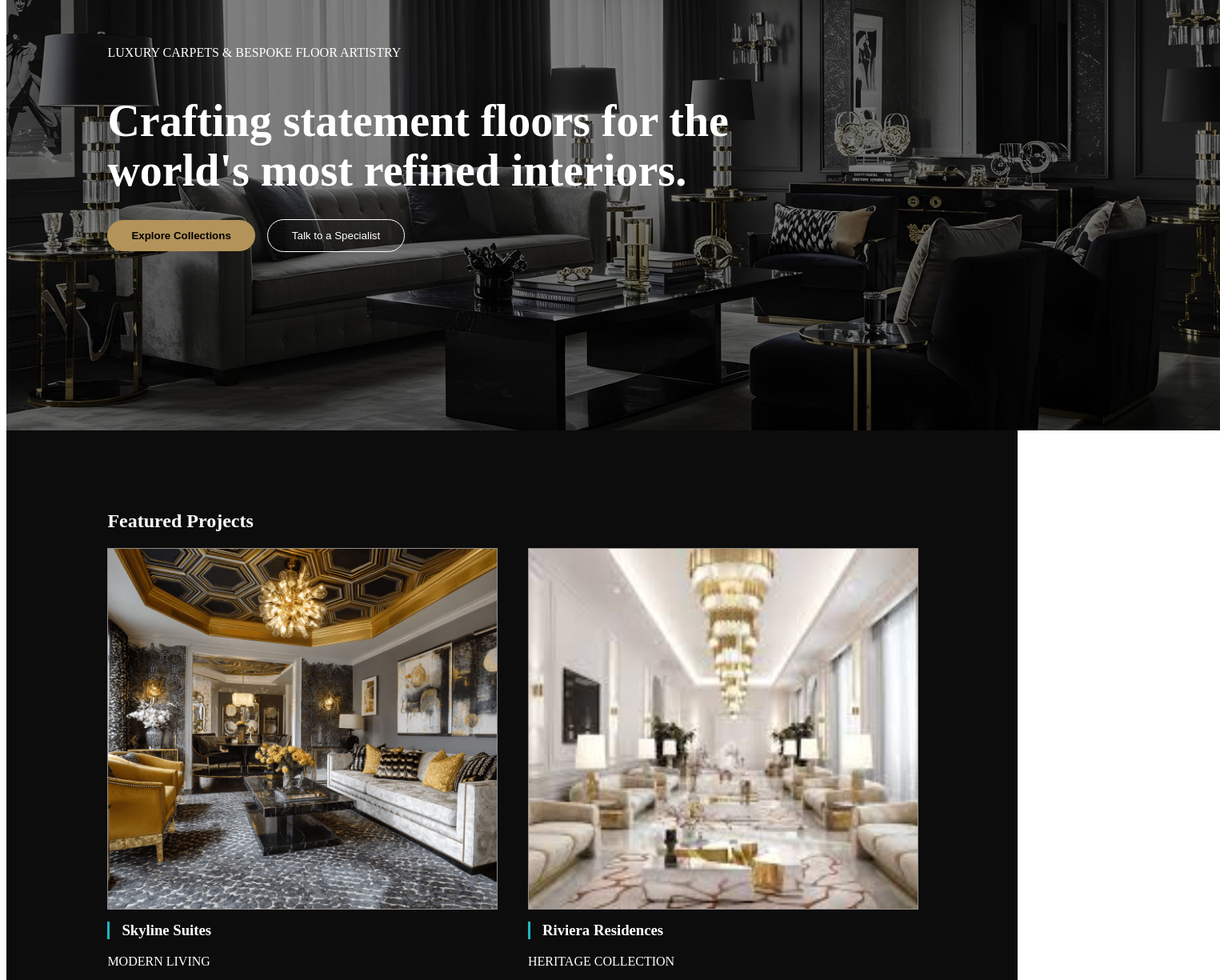
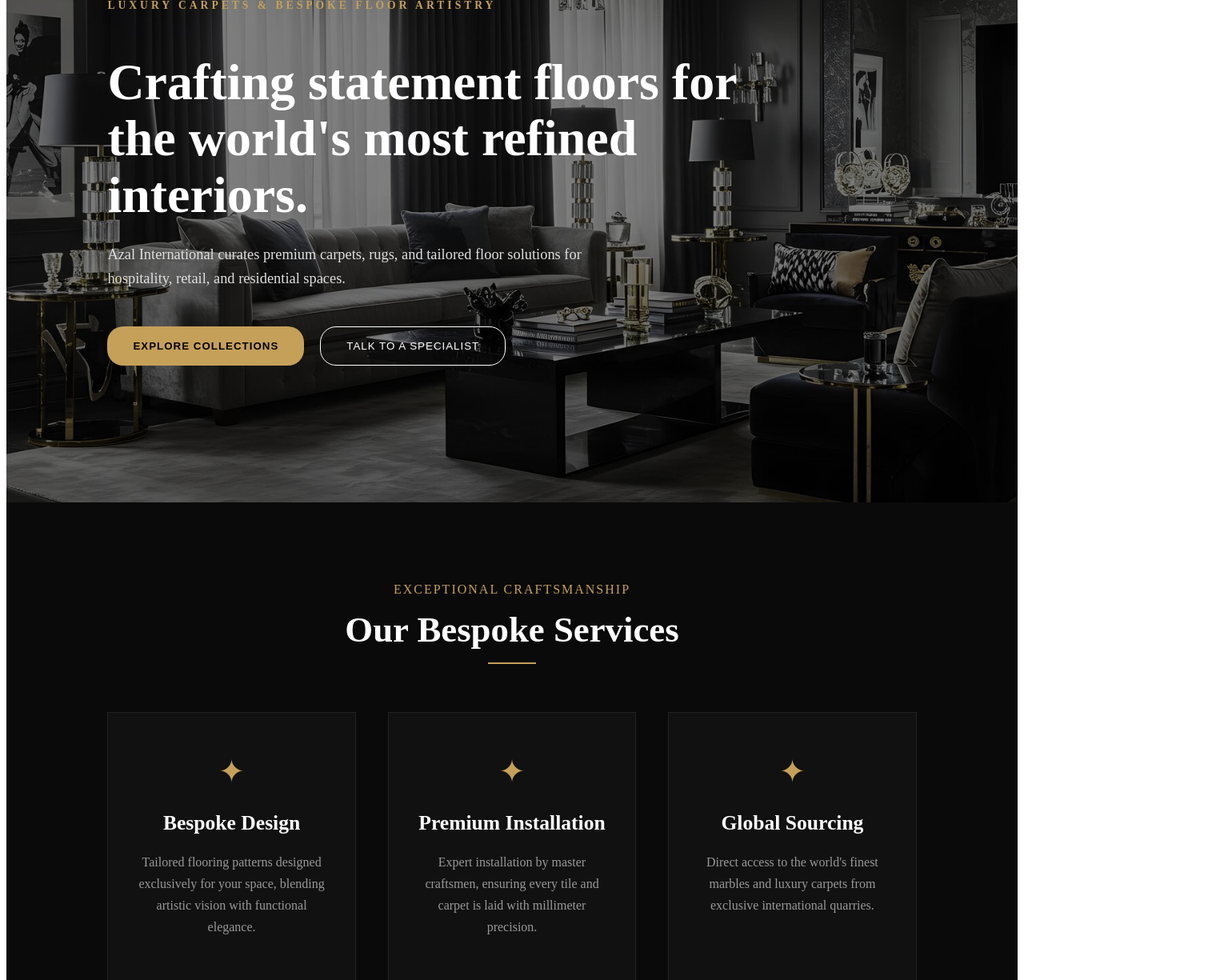
Before and after one commit to Shikha-upadhyay3/azal-international, a React (Vite) app: page / in a window 1280 px wide. Shown: the part 260-1485 px from the top of the page at 80% size, 1525 px wide, since content can reach past the window. Built offline with nearby package versions, Linux system fonts and the light colour scheme.

Commit message:
Fixed background image and added luxury services

```diff
--- a/src/pages/Home.css
+++ b/src/pages/Home.css
@@ -1,76 +1,126 @@
 .home-container {
-    background: #0c0c0c;
-    width: 100%;
-    color: #fff;
+  background-color: #000;
+  overflow-x: hidden;
 }
 
-/* Hero Image Section Fix */
-.home-hero {
-  height: 90vh; /* Puri screen lega */
+/* Hero Section with Background Image */
+.hero-section {
+  height: 100vh; /* Full screen height */
   width: 100%;
-  background: linear-gradient(rgba(0,0,0,0.5), rgba(0,0,0,0.5)),
-              url('/hero.jpg'); /* Public folder se image uthayega */
+  position: relative;
+  /* Path update: Agar image public folder mein hai toh '/hero.jpg' use karein */
+  background-image: url('/hero.jpg');
   background-size: cover;
   background-position: center;
-  background-repeat: no-repeat;
   display: flex;
   align-items: center;
   padding: 0 10%;
 }
 
+/* Dark Overlay for Luxury Feel */
+.hero-overlay {
+  position: absolute;
+  top: 0;
+  left: 0;
+  width: 100%;
+  height: 100%;
+  background: rgba(0, 0, 0, 0.5); /* 50% darkness */
+  z-index: 1;
+}
+
+.hero-content {
+  position: relative;
+  z-index: 2; /* Text overlay ke upar rahega */
+  max-width: 850px;
+}
+
+.hero-subtitle {
+  color: #c5a059;
+  letter-spacing: 4px;
+  font-size: 0.85rem;
+  font-weight: 600;
+  display: block;
+  margin-bottom: 15px;
+}
+
 .hero-title {
-  font-size: 3.5rem;
-  font-weight: 700;
+  color: #fff;
+  font-size: clamp(2.5rem, 5vw, 4.5rem);
+  margin-bottom: 25px;
   line-height: 1.1;
-  max-width: 850px;
-  margin-bottom: 30px;
+  font-family: 'Playfair Display', serif;
+}
+
+.hero-description {
+  color: #dfdfdf;
+  font-size: 1.15rem;
+  margin-bottom: 45px;
+  max-width: 650px;
+  line-height: 1.6;
+}
+
+/* Buttons */
+.hero-btns {
+  display: flex;
+  gap: 20px;
 }
 
 .btn-gold {
-  background: #b39359;
+  background-color: #c5a059;
+  color: #000;
   border: none;
-  padding: 12px 30px;
-  border-radius: 50px;
-  font-weight: bold;
-  margin-right: 15px;
+  padding: 16px 32px;
+  font-weight: 700;
+  text-transform: uppercase;
+  letter-spacing: 1px;
   cursor: pointer;
+  transition: 0.3s ease;
 }
 
-.btn-outline-white {
+.btn-outline {
   background: transparent;
+  color: #fff;
   border: 1px solid #fff;
-  color: #fff;
-  padding: 12px 30px;
-  border-radius: 50px;
+  padding: 16px 32px;
+  text-transform: uppercase;
+  letter-spacing: 1px;
   cursor: pointer;
+  transition: 0.3s ease;
 }
 
-/* Projects Grid Fix */
-.projects-section {
-  padding: 80px 10%;
+.btn-gold:hover { background-color: #e0b973; transform: scale(1.05); }
+.btn-outline:hover { background: #fff; color: #000; }
+
+/* Services Section Styling */
+.services-section {
+  padding: 100px 10%;
+  background: #0a0a0a;
+  text-align: center;
 }
 
-.projects-grid {
+.section-header .subtitle { color: #c5a059; letter-spacing: 2px; }
+.section-header .title { color: #fff; font-size: 2.8rem; margin: 15px 0; }
+.gold-line { width: 60px; height: 2px; background: #c5a059; margin: 0 auto 60px; }
+
+.services-grid {
   display: grid;
-  grid-template-columns: 1fr 1fr;
+  grid-template-columns: repeat(auto-fit, minmax(300px, 1fr));
   gap: 40px;
 }
 
-.img-container {
-  width: 100%;
-  height: 450px;
-  overflow: hidden;
-  border: 1px solid #928a8a;
+.service-card {
+  padding: 50px 30px;
+  background: #111;
+  border: 1px solid #222;
+  transition: 0.5s cubic-bezier(0.175, 0.885, 0.32, 1.275);
 }
 
-.img-container img {
-  width: 100%;
-  height: 100%;
-  object-fit: cover;
+.service-card:hover {
+  border-color: #c5a059;
+  transform: translateY(-15px);
+  box-shadow: 0 20px 40px rgba(0,0,0,0.5);
 }
 
-.project-info h3 {
-  border-left: 3px solid #1fb6c1;
-  padding-left: 15px;
-  margin-top: 15px;
-}
+.service-icon { color: #c5a059; font-size: 2.5rem; margin-bottom: 25px; }
+.service-card h3 { color: #fff; font-size: 1.6rem; margin-bottom: 20px; }
+.service-card p { color: #999; line-height: 1.7; }
--- a/src/pages/Home.jsx
+++ b/src/pages/Home.jsx
@@ -1,46 +1,56 @@
-import React from 'react';
+ import React from 'react';
 import './Home.css';
 
 const Home = () => {
   return (
     <div className="home-container">
-      {/* Hero Section with Hero Image */}
-      <section className="home-hero">
-        <div className="hero-overlay">
-          <p className="sub-tag">LUXURY CARPETS & BESPOKE FLOOR ARTISTRY</p>
-          <h1 className="hero-title">Crafting statement floors for the world's most refined interiors.</h1>
+      {/* --- HERO SECTION --- */}
+      <section className="hero-section">
+        {/* Is overlay se image thodi dark hogi aur text clear dikhega */}
+        <div className="hero-overlay"></div>
+
+        <div className="hero-content">
+          <span className="hero-subtitle">LUXURY CARPETS & BESPOKE FLOOR ARTISTRY</span>
+          <h1 className="hero-title">
+            Crafting statement floors for the world's most refined interiors.
+          </h1>
+          <p className="hero-description">
+            Azal International curates premium carpets, rugs, and tailored floor solutions for
+            hospitality, retail, and residential spaces.
+          </p>
           <div className="hero-btns">
             <button className="btn-gold">Explore Collections</button>
-            <button className="btn-outline-white">Talk to a Specialist</button>
+            <button className="btn-outline">Talk to a Specialist</button>
           </div>
         </div>
       </section>
 
-      {/* Featured Projects with Project Images */}
-      <section className="projects-section">
-        <h2 className="section-heading">Featured Projects</h2>
-        <div className="projects-grid">
+      {/* --- SERVICES SECTION --- */}
+      <section className="services-section">
+        <div className="section-header">
+          <span className="subtitle">EXCEPTIONAL CRAFTSMANSHIP</span>
+          <h2 className="title">Our Bespoke Services</h2>
+          <div className="gold-line"></div>
+        </div>
 
-          <div className="project-card">
-            <div className="img-container">
-               <img src="/project1.jpg" alt="Skyline Suites" />
-            </div>
-            <div className="project-info">
-              <h3>Skyline Suites</h3>
-              <p>MODERN LIVING</p>
-            </div>
+        <div className="services-grid">
+          <div className="service-card">
+            <div className="service-icon">✦</div>
+            <h3>Bespoke Design</h3>
+            <p>Tailored flooring patterns designed exclusively for your space, blending artistic vision with functional elegance.</p>
           </div>
 
-          <div className="project-card">
-            <div className="img-container">
-               <img src="/project2.jpg" alt="Riviera Residences" />
-            </div>
-            <div className="project-info">
-              <h3>Riviera Residences</h3>
-              <p>HERITAGE COLLECTION</p>
-            </div>
+          <div className="service-card">
+            <div className="service-icon">✦</div>
+            <h3>Premium Installation</h3>
+            <p>Expert installation by master craftsmen, ensuring every tile and carpet is laid with millimeter precision.</p>
           </div>
 
+          <div className="service-card">
+            <div className="service-icon">✦</div>
+            <h3>Global Sourcing</h3>
+            <p>Direct access to the world's finest marbles and luxury carpets from exclusive international quarries.</p>
+          </div>
         </div>
       </section>
     </div>
```
